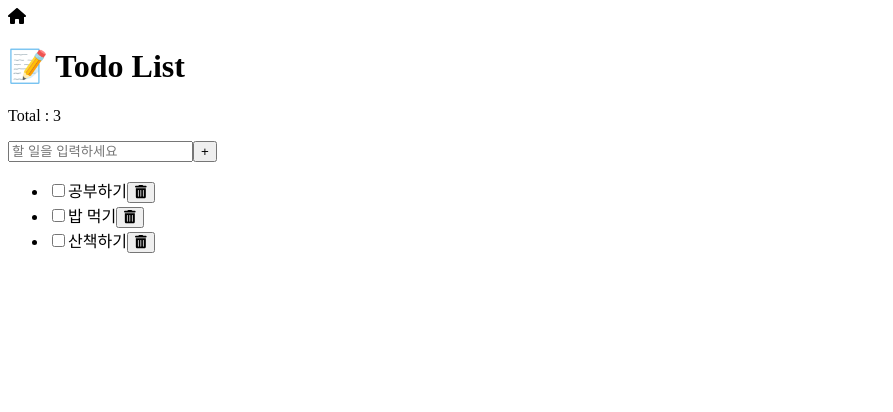
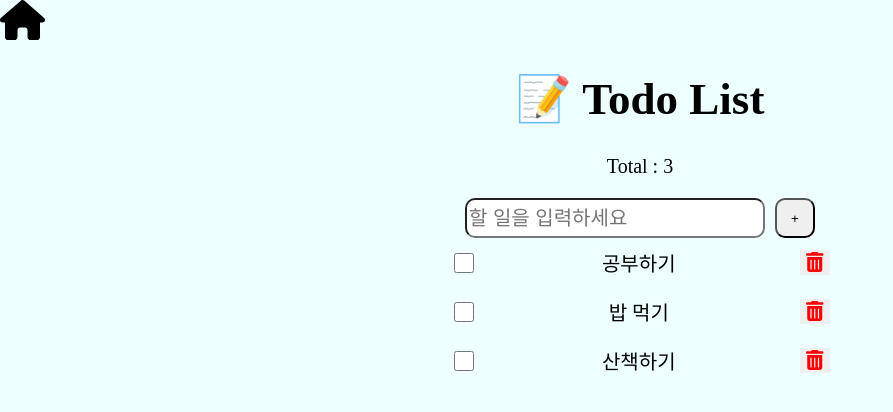
Before and after one commit to dakyungoh/fe-sprint-todolist, a React (Create React App) app: page /todo-list in a window 1280 px wide. Shown: the top 412 px of the page, without its empty margins (0-893 px from the left). Built offline with nearby package versions, Linux system fonts and the light colour scheme.

Commit message:
feat : todo-list구현

```diff
--- a/public/index.html
+++ b/public/index.html
@@ -24,6 +24,11 @@
       Learn how to configure a non-root public URL by running `npm run build`.
     -->
     <title>React App</title>
+    <style>
+      body {
+        margin: 0;
+      }
+    </style>
   </head>
   <body>
     <noscript>You need to enable JavaScript to run this app.</noscript>
--- a/src/App.js
+++ b/src/App.js
@@ -6,7 +6,10 @@ import Memo from "./components/Memo";
 
 function App() {
   return (
-    <div className="home">
+    <div
+      className="app"
+      style={{ backgroundColor: "#eff", minHeight: "100vh" }}
+    >
       <BrowserRouter>
         <Routes>
           <Route path="/" element={<Home />}></Route>
--- a/src/components/Style.jsx
+++ b/src/components/Style.jsx
@@ -25,7 +25,7 @@ const home = styled.div`
   }
   .madeButton {
     display: block;
-    margin: 400px auto 20px auto;
+    margin: 100px auto 20px auto;
     width: 350px;
     height: 50px;
     font-size: 20px;
@@ -65,4 +65,65 @@ const made = styled.div`
   }
 `;
 
-export default { home, made };
+const TodoListPage = styled.div`
+  * {
+    box-sizing: border-box;
+  }
+  .homeButton {
+    padding:
+    width: 40px;
+    height: 40px;
+  }
+  h1 {
+    font-size: 45px;
+    text-align: center;
+  }
+  .totalCount {
+    font-size: 20px;
+    text-align: center;
+  }
+  .input {
+    margin: 0 auto;
+    display: flex;
+    align-items: center;
+    justify-content: center;
+  }
+  .inputBox {
+    width: 300px;
+    height: 40px;
+    margin-right: 10px;
+    border-radius: 10px;
+    font-size: 20px;
+  }
+  .todoInputButton {
+    width: 40px;
+    height: 40px;
+    border-radius: 10px;
+  }
+  .line-through {
+    text-decoration: line-through;
+  }
+  .todo-list {
+    width: 400px;
+    margin: auto;
+  }
+  .todo-item {
+    display: flex;
+    justify-content: space-between;
+    align-items: center;
+    font-size: 20px;
+    padding: 10px;
+    text-align: center;
+  }
+  .checkbox {
+    width: 20px;
+    height: 20px;
+  }
+  .trashcan {
+    border: none;
+    color: red;
+    font-size: 20px;
+  }
+`;
+
+export default { home, made, TodoListPage };
--- a/src/components/TodoListPage.jsx
+++ b/src/components/TodoListPage.jsx
@@ -3,7 +3,6 @@ import Style from "./Style";
 import { FontAwesomeIcon } from "@fortawesome/react-fontawesome";
 import { faHouse } from "@fortawesome/free-solid-svg-icons";
 import { faTrashCan } from "@fortawesome/free-solid-svg-icons";
-
 import { useState } from "react";
 
 function TodoListPage() {
@@ -14,6 +13,7 @@ function TodoListPage() {
     "산책하기",
   ]);
   const [newTodo, setNewTodo] = useState("");
+  const [isChecked, setIsChecked] = useState([false, false, false]);
 
   function movoToHomeButton() {
     navigate("/");
@@ -21,6 +21,7 @@ function TodoListPage() {
 
   function onclickAddButton() {
     setTodoItems([...todoItems, newTodo]);
+    setIsChecked([...isChecked, false]);
     setNewTodo("");
   }
 
@@ -29,6 +30,7 @@ function TodoListPage() {
       setTodoItems([...todoItems, newTodo]);
       setNewTodo("");
     }
+    setIsChecked([...isChecked, false]);
   }
 
   function onclickDeleteButton(index) {
@@ -36,11 +38,24 @@ function TodoListPage() {
     deleteButton.splice(index, 1);
     setTodoItems(deleteButton);
   }
+
+  function onclickCheckboxButton(event, index) {
+    const checkboxButton = [...isChecked];
+    checkboxButton[index] = event.target.checked;
+    setIsChecked(checkboxButton);
+  }
+
   return (
+    <Style.TodoListPage>
       <div className="todo">
-      <FontAwesomeIcon icon={faHouse} onClick={movoToHomeButton} />
+        <FontAwesomeIcon
+          className="homeButton"
+          icon={faHouse}
+          onClick={movoToHomeButton}
+        />
         <h1>📝 Todo List</h1>
-      <p>Total : {todoItems.length}</p>
+        <p className="totalCount">Total : {todoItems.length}</p>
+        <div className="input">
           <input
             className="inputBox"
             type="text"
@@ -52,23 +67,33 @@ function TodoListPage() {
           <button className="todoInputButton" onClick={onclickAddButton}>
             +
           </button>
+        </div>
         <div className="todo-list">
-        <ul>
           {todoItems.map((todoItems, index) => (
-            <li key={index}>
-              <input className="checkbox" type="checkbox" />
-              <span>{todoItems}</span>
+            <div className="todo-item" key={index}>
+              <input
+                className="checkbox"
+                type="checkbox"
+                onClick={(event) => onclickCheckboxButton(event, index)}
+                checked={isChecked[index]}
+              />
+              {isChecked[index] === false ? (
+                <span className="todoItems">{todoItems}</span>
+              ) : (
+                <span className="line-through ">{todoItems}</span>
+              )}
+
               <button
                 className="trashcan"
                 onClick={() => onclickDeleteButton(index)}
               >
                 <FontAwesomeIcon icon={faTrashCan} />
               </button>
-            </li>
+            </div>
           ))}
-        </ul>
         </div>
       </div>
+    </Style.TodoListPage>
   );
 }
 export default TodoListPage;
```
Lines whose indentation alone changed are shown as unchanged.
